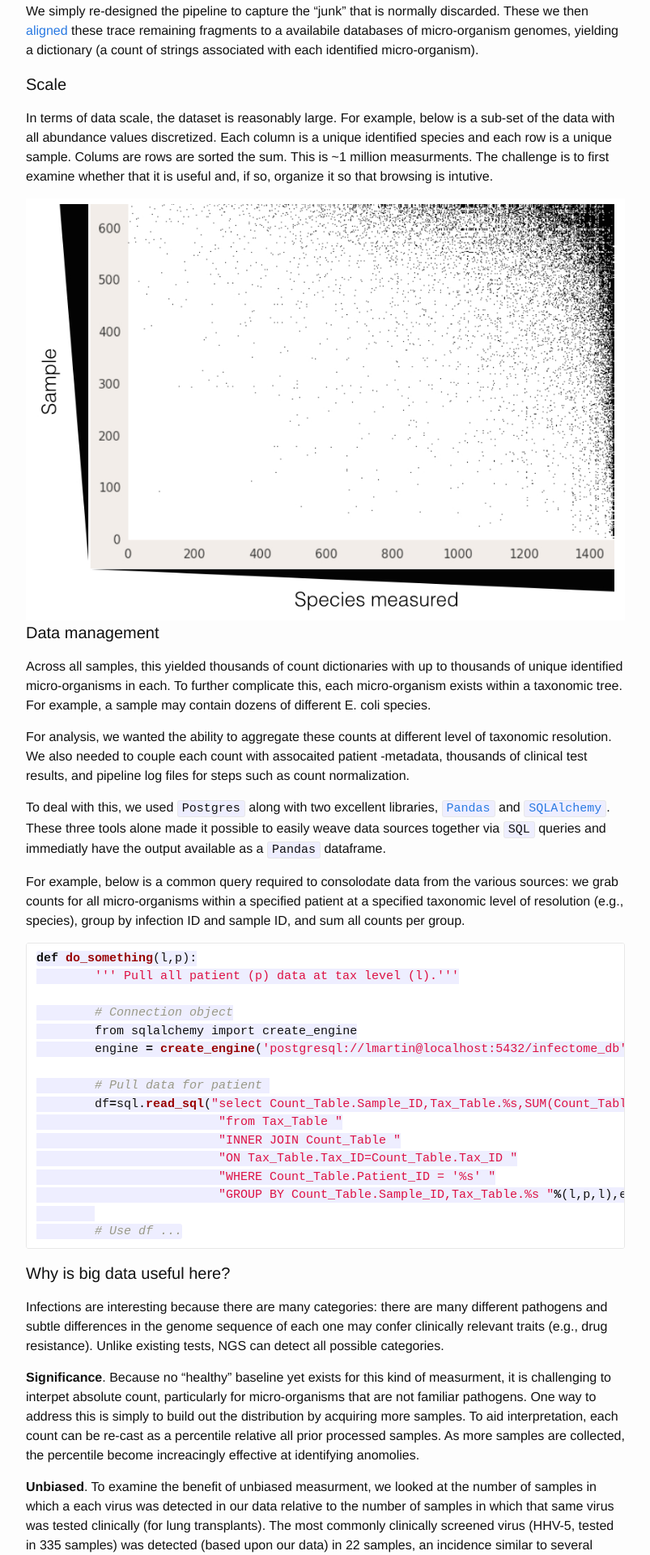
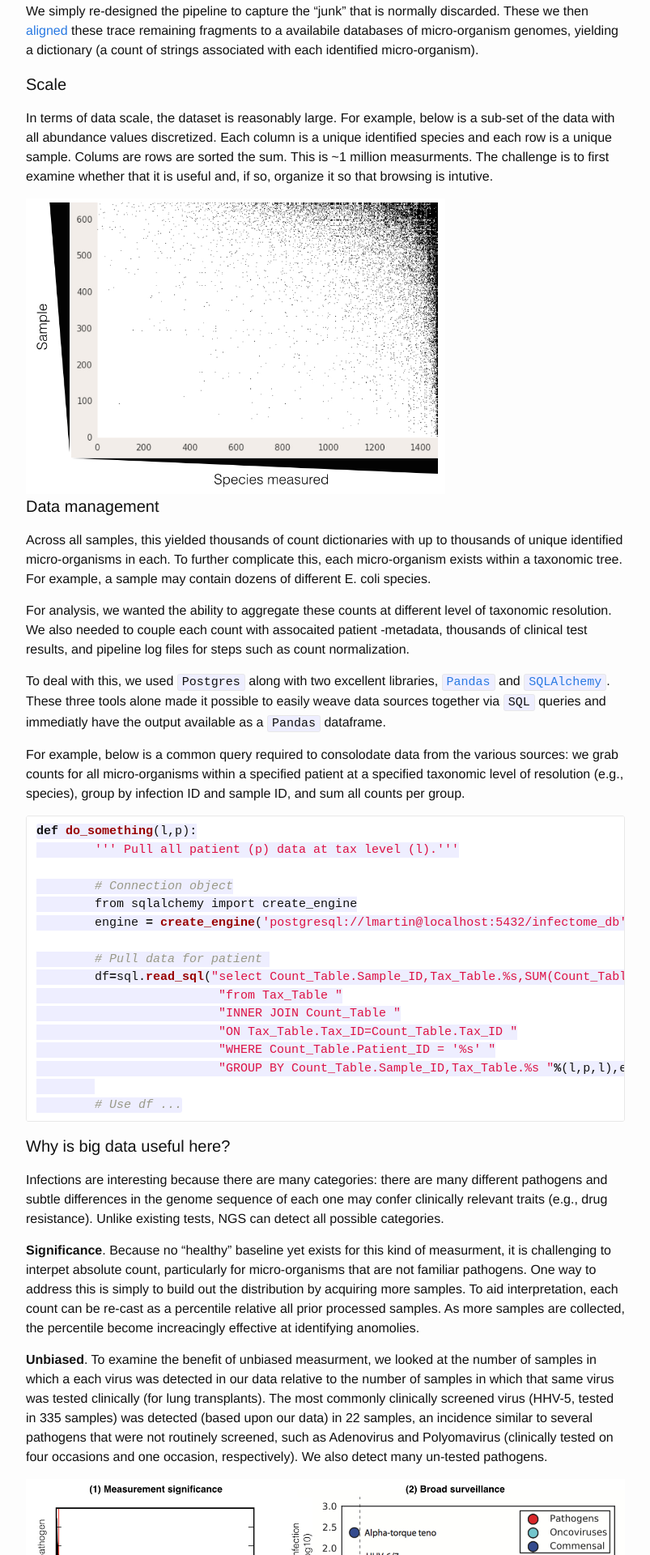
Before and after one commit to rlancemartin/rlancemartin.github.io, a Jekyll site: the page built from _posts/2015-02-10-infectome.markdown, in a window 1280 px wide. Shown: the part 1392-3312 px from the top of the page at 81% size, without its empty margins (238-1041 px from the left). Built offline with Jekyll 4.4.1, drawn with Linux system fonts in a browser that asks for light colours; Markdown is read by kramdown in place of the engine named in the settings.

Commit message:
Update figure.

```diff
--- a/_posts/2015-02-10-infectome.markdown
+++ b/_posts/2015-02-10-infectome.markdown
@@ -43,7 +43,7 @@ We simply re-designed the pipeline to capture the "junk" that is normally discar
 In terms of data scale, the dataset is reasonably large. For example, below is a sub-set of the data with all abundance values discretized. Each column is a unique identified species and each row is a unique sample. Colums are rows are sorted the sum. This is ~1 million measurments. The challenge is to first examine whether that it is useful and, if so, organize it so that browsing is intutive.
 
 <div class="imgcap">
-<img src="/assets/Infectome_1_1.jpg" width="100%">
+<img src="/assets/Infectome_1_1.jpg" width="70%">
 </div>
 
 ####Data management
```
